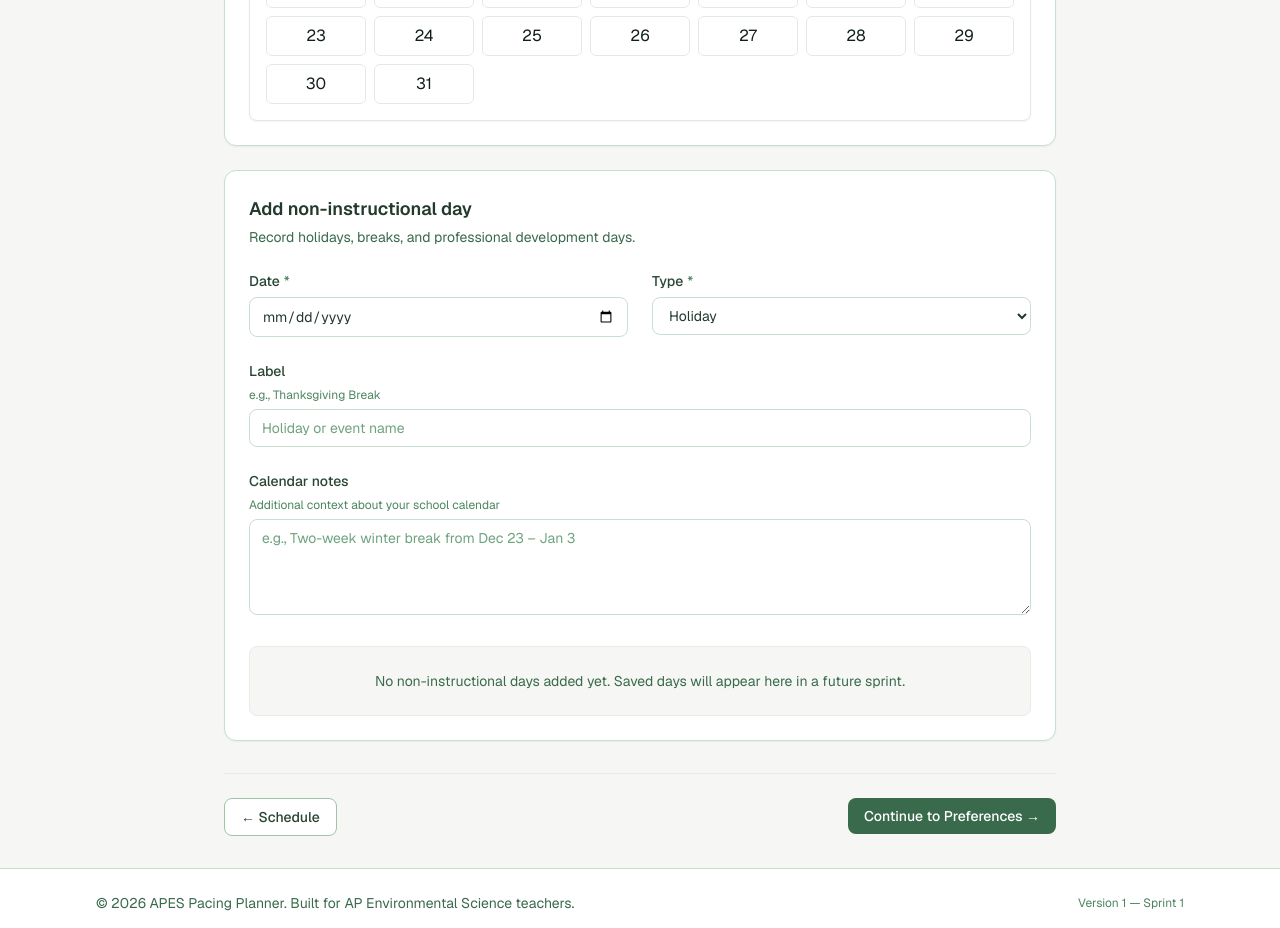
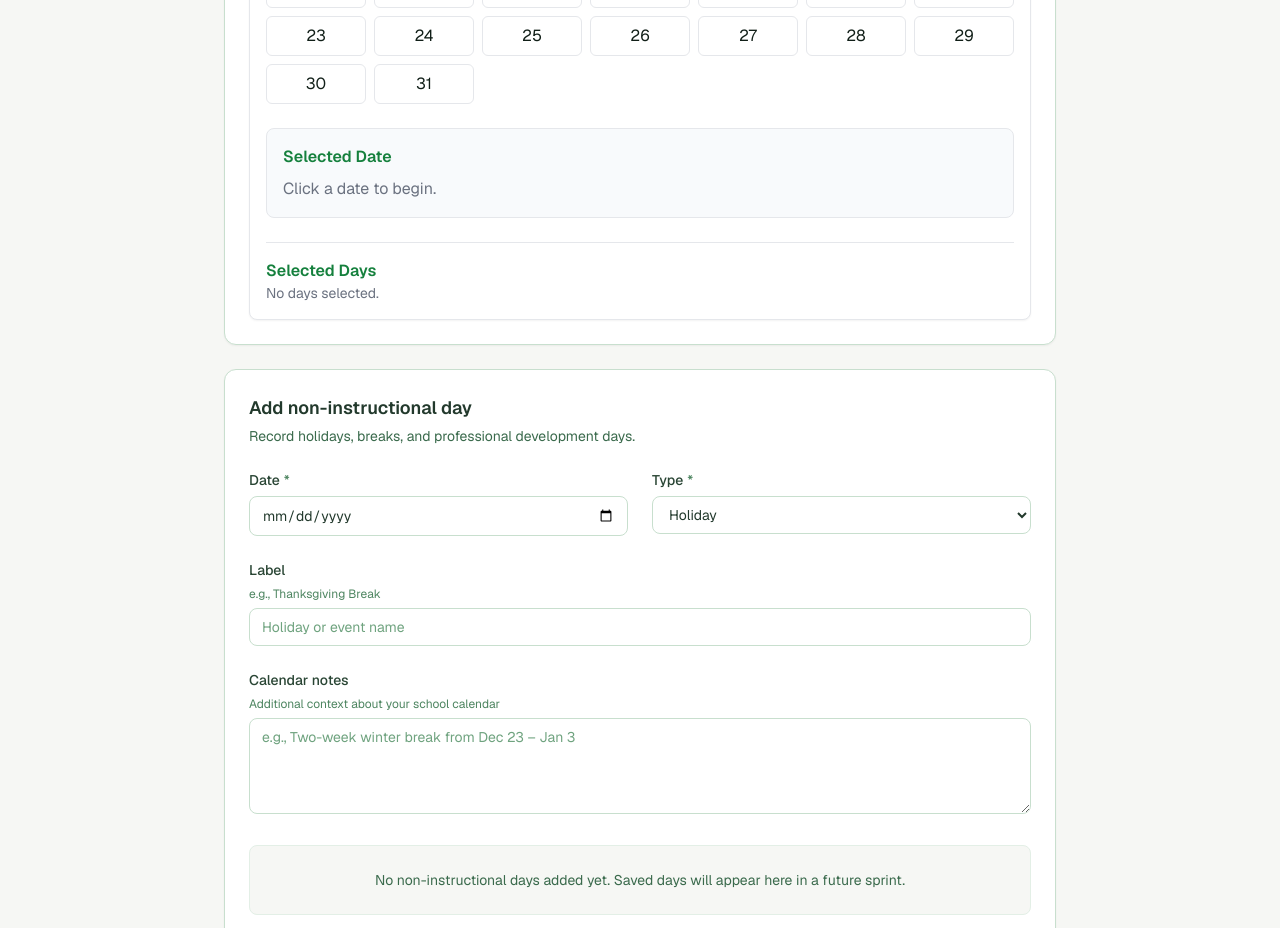
Before and after one commit to berrendsci-collab/APES-Pacing-Planner, a Next.js app: page /calendar in a window 1280 px wide. Shown: the part 860-1788 px from the top of the page. Built offline with nearby package versions, Linux system fonts and the light colour scheme.

Commit message:
Build interactive MonthCalendar with selectable dates

```diff
--- a/src/components/calendar/MonthCalendar.tsx
+++ b/src/components/calendar/MonthCalendar.tsx
@@ -8,23 +8,34 @@ type MonthCalendarProps = {
 
 const weekdays = ["Sun", "Mon", "Tue", "Wed", "Thu", "Fri", "Sat"];
 
-// August 2026 starts on Saturday (index 6)
 const firstDayOffset = 6;
 const totalDays = 31;
 
 export default function MonthCalendar({ month }: MonthCalendarProps) {
   const [selectedDays, setSelectedDays] = useState<number[]>([]);
+  const [activeDay, setActiveDay] = useState<number | null>(null);
 
   const cells = [
     ...Array(firstDayOffset).fill(null),
     ...Array.from({ length: totalDays }, (_, i) => i + 1),
   ];
 
+  function toggleDay(day: number) {
+    setActiveDay(day);
+
+    setSelectedDays((current) =>
+      current.includes(day)
+        ? current.filter((d) => d !== day)
+        : [...current, day]
+    );
+  }
+
   return (
     <div className="rounded-lg border bg-white p-4 shadow-sm">
       <h3 className="mb-4 text-xl font-semibold text-green-700">
         {month}
       </h3>
+
       <div className="mb-2 grid grid-cols-7 gap-2 text-center font-semibold text-gray-600">
         {weekdays.map((day) => (
           <div key={day}>{day}</div>
@@ -36,13 +47,7 @@ export default function MonthCalendar({ month }: MonthCalendarProps) {
           day ? (
             <button
               key={index}
-        onClick={() => {
-          setSelectedDays((current) =>
-            current.includes(day)
-              ? current.filter((d) => d !== day)
-              : [...current, day]
-          );
-        }}
+              onClick={() => toggleDay(day)}
               className={`h-10 rounded-md border transition ${
                 selectedDays.includes(day)
                   ? "bg-green-600 text-white"
@@ -56,6 +61,40 @@ export default function MonthCalendar({ month }: MonthCalendarProps) {
           )
         )}
       </div>
+
+      <div className="mt-6 rounded-lg border bg-slate-50 p-4">
+        <h4 className="font-semibold text-green-700">
+          Selected Date
+        </h4>
+
+        {activeDay ? (
+          <p className="mt-2">
+            August {activeDay}, 2026
+          </p>
+        ) : (
+          <p className="mt-2 text-gray-500">
+            Click a date to begin.
+          </p>
+        )}
+      </div>
+
+      <div className="mt-6 border-t pt-4">
+        <h4 className="font-semibold text-green-700">
+          Selected Days
+        </h4>
+
+        {selectedDays.length === 0 ? (
+          <p className="text-sm text-gray-500">
+            No days selected.
+          </p>
+        ) : (
+          <ul className="mt-2 space-y-1">
+            {selectedDays.map((day) => (
+              <li key={day}>August {day}</li>
+            ))}
+          </ul>
+        )}
+      </div>
     </div>
   );
 }
```
Lines whose indentation alone changed are shown as unchanged.
